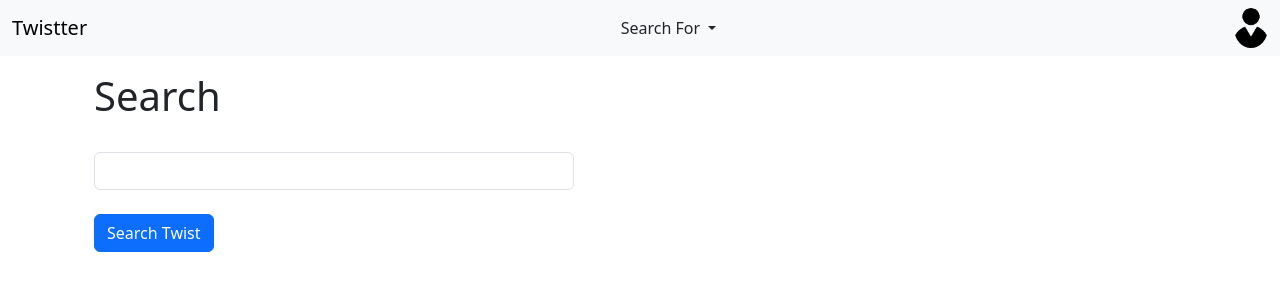
After one commit to Wil-Fs/twistter, a Django app: page /search_twistt in a window 1280 px wide. The commit adds this page. Shown: the top 300 px of the page. Run offline with Django 5.2, Linux system fonts and the light colour scheme; the visitor is signed in with stand-in values (Sample User, id 1); parts of the project's set-up code (start-up, migrations or seed data) failed here and were passed over.

Commit message:
add: search_profile / search_twists

```diff
--- a/twitter_clone/templates/twistter/base.html
+++ b/twitter_clone/templates/twistter/base.html
@@ -7,7 +7,7 @@
     <meta name="viewport" content="width=device-width, initial-scale=1">
     <title>Twistter</title>
     <link href="https://cdn.jsdelivr.net/npm/bootstrap@5.3.3/dist/css/bootstrap.min.css" rel="stylesheet" integrity="sha384-QWTKZyjpPEjISv5WaRU9OFeRpok6YctnYmDr5pNlyT2bRjXh0JMhjY6hW+ALEwIH" crossorigin="anonymous">
-    <link rel="stylesheet" href="{% static 'css/base.css' %}">
+    <link rel="stylesheet" href="{% static 'css/style.css' %}">
   </head>
   <body>
     {% include 'twistter/navbar.html' %}
--- a/twitter_clone/templates/twistter/navbar.html
+++ b/twitter_clone/templates/twistter/navbar.html
@@ -4,6 +4,23 @@
 	<nav class="navbar bg-body-tertiary fixed-top">
 	  <div class="container-fluid">
 	    <a class="navbar-brand" href="{% url 'home' %}">Twistter</a>
+		<div class="nav-item dropdown">
+            <a class="nav-link dropdown-toggle" href="#" role="button" data-bs-toggle="dropdown" aria-expanded="false">
+              Search For
+            </a>
+            <ul class="dropdown-menu">
+              <li>
+		          <a href="{% url 'search-user' %}">
+			        <button class="btn btn-outline-success" type="button">Search Profiles</button>
+		          </a>
+	          </li>
+              <li>
+		          <a href="{% url 'search-twistt' %}">
+			        <button class="btn btn-outline-success" type="button">Search</button>
+		          </a>
+              </li>
+            </ul>
+	    </div>
 	    <a href="" class="profile_img_btn" type="button" data-bs-toggle="offcanvas" data-bs-target="#offcanvasNavbar" aria-controls="offcanvasNavbar" aria-label="Toggle navigation">
 	      {% if user.profile.profile_image %}
 
@@ -49,10 +66,7 @@
 	            </ul>
 	          </li>
 	        </ul>
-	        <form class="d-flex mt-3" role="search">
-	          <input class="form-control me-2" type="search" placeholder="Search" aria-label="Search">
-	          <button class="btn btn-outline-success" type="submit">Search</button>
-	        </form>
+
 	      </div>
 	    </div>
 	  </div>
--- /dev/null
+++ b/twitter_clone/templates/twistter/search_twistt.html
@@ -0,0 +1,78 @@
+{% extends 'twistter/base.html' %}
+{% load static %}
+{% block content %}
+
+	<div class="container">
+		<div class="row">
+			<div class="col-8">
+				<h1>Search</h1>
+				<br>
+
+			<div class="col-8">
+				<form method="POST">
+					{% csrf_token %}
+					<div>
+						<input type="text" name="search" class="form-control">
+					</div>
+					<br>
+					<button type="submit" class="btn btn-primary">Search Twist</button>
+				</form>
+				<br>
+				<br>
+
+				{% if search %}
+					<h2>You Searched For: {{ search }}</h2>
+				{% endif %}
+
+				{% for twist in searched %}
+					<div class="alert alert-dark" role="alert">
+								<div class="container">
+									<div class="row">
+										<div class="col-1">
+											{% if user.profile.profile_image %}
+												<img class="profile_img" src="{{ user.profile.profile_image.url }}">
+											{% else %}
+												<img src="{% static 'images/default_profile_pic.png' %}" class="profile_img" alt="Profile picture">
+											{% endif %}
+										</div>
+										<div class="col-5">
+											{{ twist.user.first_name }} {{ twist.user.last_name }}
+											<small class="text-muted">
+												<a class="card-text" href="{% url 'profile' twist.user.id%}">@{{ twist.user.username|lower }}</a>
+												{{ twist.created_at }}
+											</small>
+										</div>
+									</div>
+									<div class="row">
+										<div class="col-12">
+											{{ twist.body }}
+										</div>
+									</div>
+									<div class="row">
+										<div class="col-3">
+											{% if user in twist.likes.all %}
+													<a href="{% url 'twist-like' twist.id %}">Unlike:</a> {{ twist.number_of_likes }}
+											{% else %}
+													<a href="{% url 'twist-like' twist.id %}">Like:</a> {{ twist.number_of_likes }}
+											{% endif %}
+										</div>
+										<div class="col-3">
+											<a href="{% url 'twist-share' twist.id %}">Share:</a>
+										</div>
+										{% if request.user.username == twist.user.username %}
+											<div class="col-3">
+												<a href="{% url 'delete-twist' twist.id %}">Delete:</a>
+											</div>
+											<div class="col-3">
+												<a href="{% url 'edit-twist' twist.id %}">Edit:</a>
+											</div>
+										{% endif %}
+									</div>
+								</div>
+							</div>
+				{% endfor %}
+			</div>
+		</div>
+
+	</div>
+{% endblock %}
--- a/twitter_clone/urls.py
+++ b/twitter_clone/urls.py
@@ -1,7 +1,7 @@
 from django.urls import path
 from .views import (home, profile_list, profile, login_user, logout_user, register_user,
                     update_user, twist_like, twist_share, unfollow, follow, followers, follows,
-                    delete_twist)
+                    delete_twist, edit_twist, search_twistt, search_user)
 
 urlpatterns = [
     path("", home, name='home'),
@@ -18,4 +18,7 @@ urlpatterns = [
     path('unfollow/<pk>', unfollow, name='unfollow'),
     path('follow/<pk>', follow, name='follow'),
     path('delete_twist/<pk>', delete_twist, name='delete-twist'),
+    path('edit_twist/<pk>', edit_twist, name='edit-twist'),
+    path('search_twistt', search_twistt, name='search-twistt'),
+    path('search_user', search_user, name='search-user'),
 ]
--- a/twitter_clone/views/__init__.py
+++ b/twitter_clone/views/__init__.py
@@ -1,4 +1,4 @@
-from .home import home, twist_like, twist_share, delete_twist
+from .home import home, twist_like, twist_share, delete_twist, edit_twist, search_twistt, search_user
 from .profile_list import profile_list, unfollow, follow
 from .profile import profile, update_user, followers, follows
 from .login_screen import login_user, logout_user, register_user
--- a/twitter_clone/views/home.py
+++ b/twitter_clone/views/home.py
@@ -1,7 +1,8 @@
 from django.shortcuts import render, redirect, get_object_or_404
 from django.contrib import messages
-from ..models import Twist
+from ..models import Twist, Profile
 from ..forms import TwistForm
+from django.contrib.auth.models import User
 
 def home(request):
     if request.user.is_authenticated:
@@ -57,3 +58,54 @@ def delete_twist(request, pk):
             redirect('home')
     else:
         return redirect('login')
+
+def edit_twist(request, pk):
+    if request.user.is_authenticated:
+        twist = get_object_or_404(Twist, id=pk)
+        if request.user.username == twist.user.username:
+            form = TwistForm(request.POST or None, instance=twist)
+            if request.method == "POST":
+                if form.is_valid():
+                    twist = form.save(commit=False)
+                    twist.user = request.user
+                    twist.save()
+                    messages.warning(request, 'Your Twist has been updated!')
+                    return redirect('home')
+            else:
+                return render(request, 'twistter/edit_twist.html', {
+                    'twist': twist,
+                    'form': form,
+                })
+        else:
+            return redirect('login')
+
+    else:
+        return redirect('login')
+
+def search_twistt(request):
+    if request.user.is_authenticated:
+        if request.method == "POST":
+            search = request.POST['search']
+            searched = Twist.objects.filter(body__contains=search)
+            return render(request, 'twistter/search_twistt.html', {
+                'search': search,
+                'searched':searched
+            })
+        else:
+            return render(request, 'twistter/search_twistt.html', {})
+    else:
+        return redirect('login')
+
+def search_user(request):
+    if request.user.is_authenticated:
+        if request.method == "POST":
+            search = request.POST['search']
+            searched = User.objects.filter(username__contains=search)
+            return render(request, 'twistter/search_user.html', {
+                'search': search,
+                'searched':searched
+            })
+        else:
+            return render(request, 'twistter/search_user.html', {})
+    else:
+        return redirect('login')
```
Also changed, not shown: twitter_clone/templates/twistter/edit_twist.html (added, +30 -0 lines), twitter_clone/templates/twistter/home.html (+6 -3 lines), twitter_clone/templates/twistter/profile.html (+19 -5 lines), twitter_clone/templates/twistter/search_user.html (added, +60 -0 lines).
